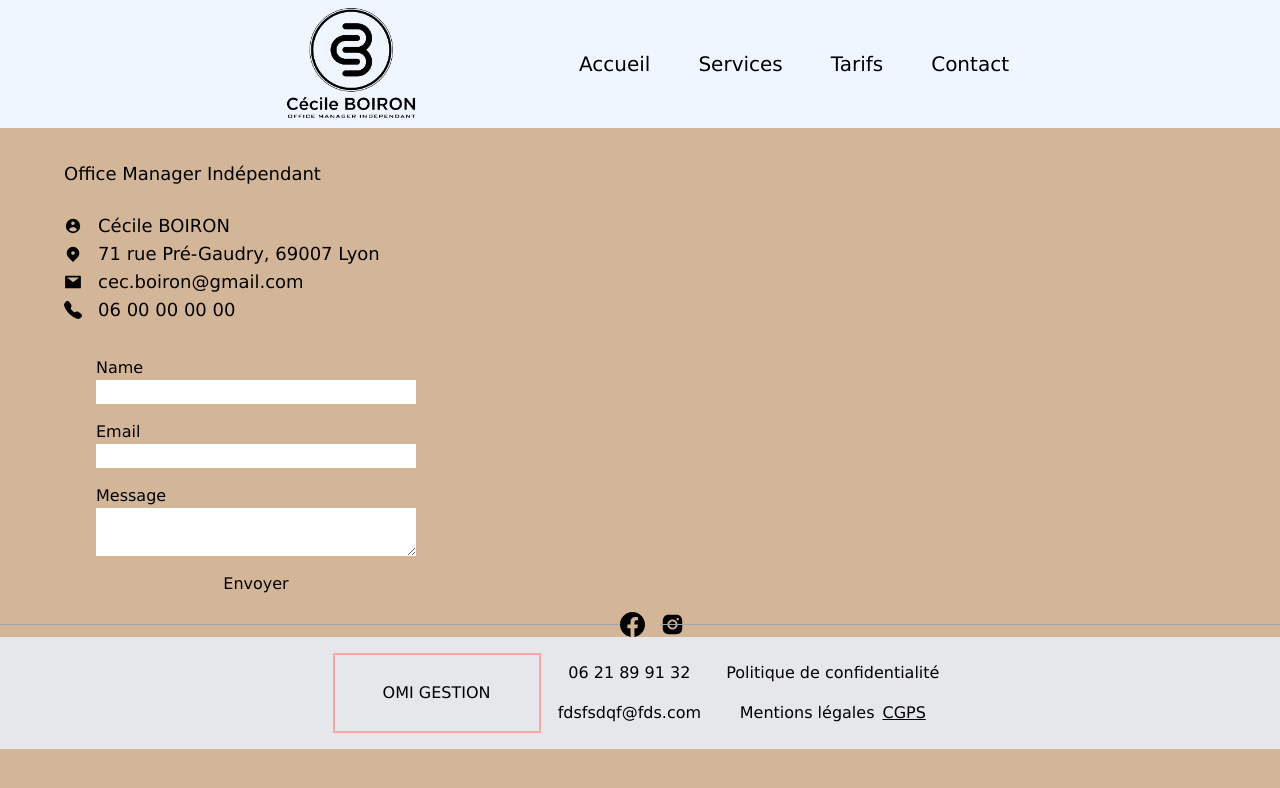
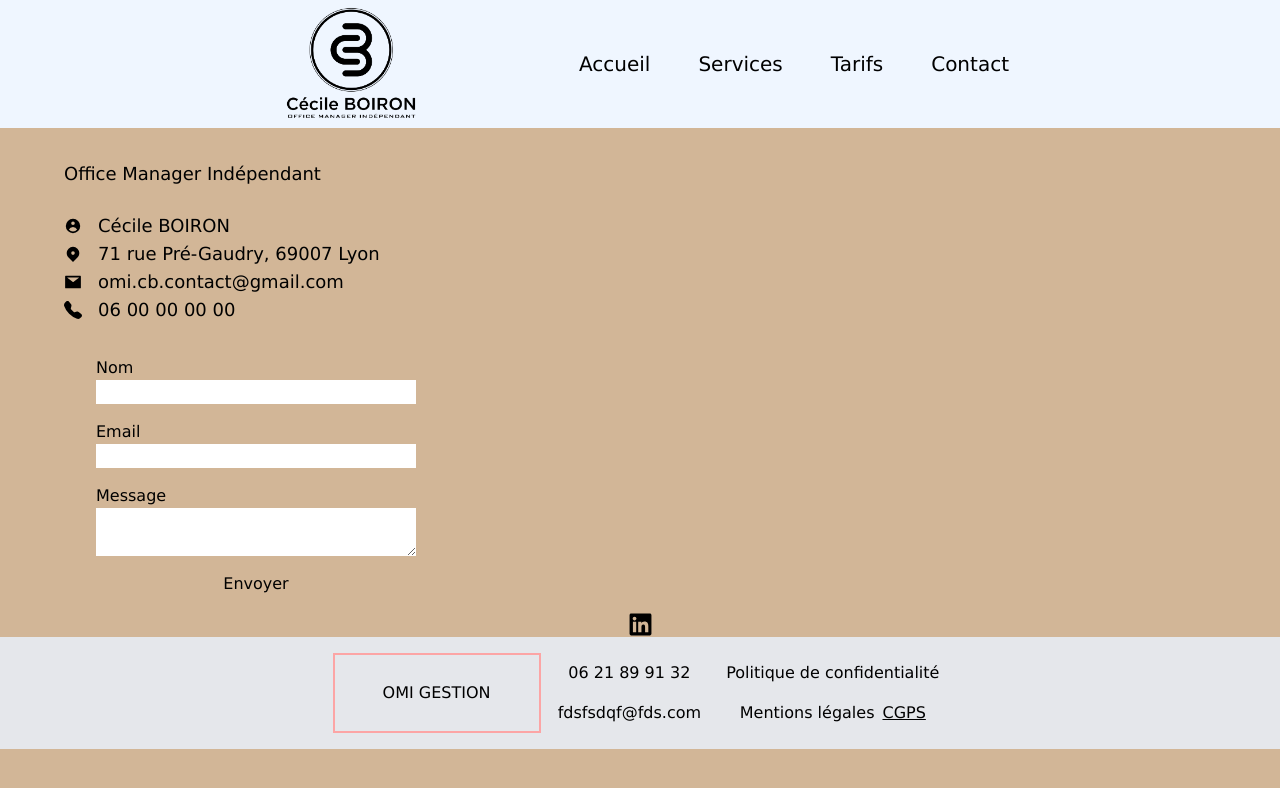
Before and after one commit to YannickMath/office_manager, a Next.js app: page /contacts in a window 1280 px wide. Shown: the top 788 px of the page. Built offline with nearby package versions, Linux system fonts and the light colour scheme.

Commit message:
add mail redirection with w3forms

```diff
--- a/src/app/contacts/contactForm.tsx
+++ b/src/app/contacts/contactForm.tsx
@@ -1,55 +1,67 @@
 "use client";
 
-import React, { useState } from "react";
+import React from "react";
 import { GrValidate } from "react-icons/gr";
+import useContactForm from "../hooks/useContactForm";
 
 export default function ContactForm() {
-  const [result, setResult] = useState("");
-
-  const onSubmit = async (event: React.FormEvent<HTMLFormElement>) => {
-    event.preventDefault();
-    setResult("Sending....");
-    const formData = new FormData(event.target as HTMLFormElement);
-
-    formData.append("access_key", "YOUR_ACCESS_KEY_HERE");
-
-    try {
-      const response = await fetch("https://api.web3forms.com/submit", {
-        method: "POST",
-        body: formData,
-      });
-
-      const data = await response.json();
-
-      if (data.success) {
-        setResult("Form Submitted Successfully");
-        (event.target as HTMLFormElement).reset();
-      } else {
-        console.log("Error", data);
-        setResult(data.message);
-      }
-    } catch (error) {
-      console.error("Form submission error:", error);
-      setResult("An error occurred. Please try again later.");
-    }
-  };
+  const {
+    result,
+    onSubmit,
+    success,
+    name,
+    setName,
+    email,
+    setEmail,
+    message,
+    setMessage,
+  } = useContactForm();
 
   const arrayBuilderInputs = [
-    { id: 1, name: "name", type: "text", label: "Name" },
-    { id: 2, name: "email", type: "email", label: "Email" },
+    {
+      id: 1,
+      name: "name",
+      type: "text",
+      label: "Nom",
+      value: name,
+      onChange: (e: any) => setName(e.target.value),
+    },
+    {
+      id: 2,
+      name: "email",
+      type: "email",
+      label: "Email",
+      value: email,
+      onChange: (e: any) => setEmail(e.target.value),
+    },
   ];
 
-  const inputContent = arrayBuilderInputs.map(({ id, name, type, label }) => (
-    <div key={id} className="flex flex-col">
-      <label htmlFor={name}>{label}</label>
-      <input id={name} type={type} name={name} required />
-    </div>
-  ));
+  const inputContent = arrayBuilderInputs.map(
+    ({ id, name, type, label, value, onChange }) => (
+      <div key={id} className="flex flex-col">
+        <label htmlFor={name}>{label}</label>
+        <input
+          id={name}
+          type={type}
+          name={name}
+          value={value}
+          onChange={onChange}
+          required
+        />
+      </div>
+    )
+  );
 
   const messageInput = (
     <div className="flex flex-col">
       <label htmlFor="message">Message</label>
-      <textarea id="message" name="message" required></textarea>
+      <textarea
+        id="message"
+        name="message"
+        value={message}
+        onChange={(e) => setMessage(e.target.value)}
+        required
+      ></textarea>
     </div>
   );
 
@@ -61,9 +73,18 @@ export default function ContactForm() {
       >
         {inputContent}
         {messageInput}
-        <button type="submit">Envoyer</button>
+        {success ? (
+          <div className="flex items-center">
+            <GrValidate color={"green"} />
+            <span className="ml-2 text-green-600">
+              Message envoyé avec succès!
+            </span>
+          </div>
+        ) : (
+          <button type="submit">Envoyer</button>
+        )}
       </form>
-      <span>{result}</span>
+      <span className="mt-4 text-green-600">{result}</span>
     </div>
   );
 }
--- a/src/app/contacts/contactInfo.tsx
+++ b/src/app/contacts/contactInfo.tsx
@@ -8,7 +8,7 @@ export default function ContactInfo() {
     nom: "Cécile BOIRON",
     adresse: "71 rue Pré-Gaudry, 69007 Lyon",
     activité: "Office Manager Indépendant",
-    email: "cec.boiron@gmail.com",
+    email: "omi.cb.contact@gmail.com",
     téléphone: "06 00 00 00 00 ",
   };
 
--- a/src/app/contacts/socialIcons.tsx
+++ b/src/app/contacts/socialIcons.tsx
@@ -1,27 +1,13 @@
 import { BsFacebook } from "react-icons/bs";
 import { AiFillInstagram } from "react-icons/ai";
+import { FaLinkedin } from "react-icons/fa";
 
 export default function SocialIcons() {
   return (
     <div className="flex justify-center w-screen items-center">
-      <div className="lg:flex-1 h-px border-b border-solid border-gray-400"></div>
-
-      <a
-        href="https://www.facebook.com/people/Muriel-Mathieu-Kin%C3%A9siologue-certifi%C3%A9e-et-R%C3%A9flexologie-Cranio-Sacr%C3%A9e/100077486595759/"
-        title="Muriel MATHIEU' Page Facebook"
-        className="lg:w-10 w-8"
-      >
-        <BsFacebook aria-hidden="true" size={25} />
+      <a href="https:/linkedin.com/" title="Cécile BOIRON Page LinkedIn">
+        <FaLinkedin aria-hidden="true" size={25} />
       </a>
-      <a
-        href="https://instagram.com/petillantemumu69?igshid=ZDdkNTZiNTM="
-        title="Muriel MATHIEU' Page Instagram"
-        className="lg:w-0 w-8"
-      >
-        <AiFillInstagram aria-hidden="true" size={25} />
-      </a>
-
-      <div className="lg:flex-1 h-px border-b border-solid border-gray-400"></div>
     </div>
   );
 }
--- /dev/null
+++ b/src/app/hooks/useContactForm.tsx
@@ -0,0 +1,59 @@
+import { useState } from "react";
+
+const useContactForm = () => {
+  const [result, setResult] = useState("");
+  const [success, setSuccess] = useState(false);
+  const [name, setName] = useState("");
+  const [email, setEmail] = useState("");
+  const [message, setMessage] = useState("");
+
+  const onSubmit = async (event: React.FormEvent<HTMLFormElement>) => {
+    event.preventDefault();
+    setResult("Envoi en cours...");
+    const accessKey = process.env.NEXT_PUBLIC_WEB_3_FORMS_API_KEY;
+    const formData = new FormData();
+    formData.append("name", name);
+    formData.append("email", email);
+    formData.append("message", message);
+    formData.append("access_key", accessKey || "");
+
+    try {
+      const response = await fetch("https://api.web3forms.com/submit", {
+        method: "POST",
+        body: formData,
+      });
+
+      const data = await response.json();
+
+      if (data.success) {
+        setSuccess(true);
+        setTimeout(() => {
+          setSuccess(false);
+          setResult("");
+        }, 5000);
+        (event.target as HTMLFormElement).reset();
+        setName("");
+        setEmail("");
+        setMessage("");
+      } else {
+        setResult(data.message);
+      }
+    } catch (error) {
+      setResult("Une erreur s'est produite. Veuillez réessayer plus tard.");
+    }
+  };
+
+  return {
+    result,
+    onSubmit,
+    success,
+    name,
+    setName,
+    email,
+    setEmail,
+    message,
+    setMessage,
+  };
+};
+
+export default useContactForm;
```
Also changed, not shown: 2 other files (tests, documents, lock files or other folders).
